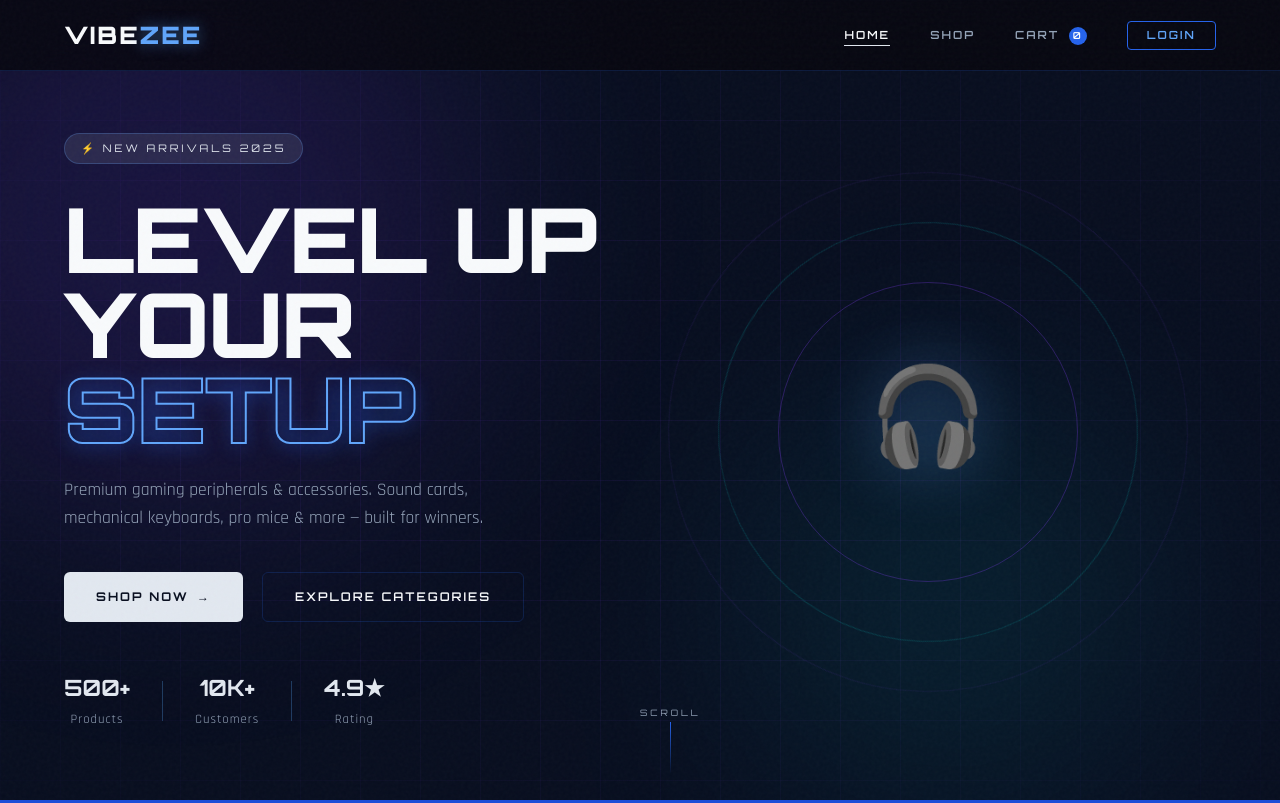
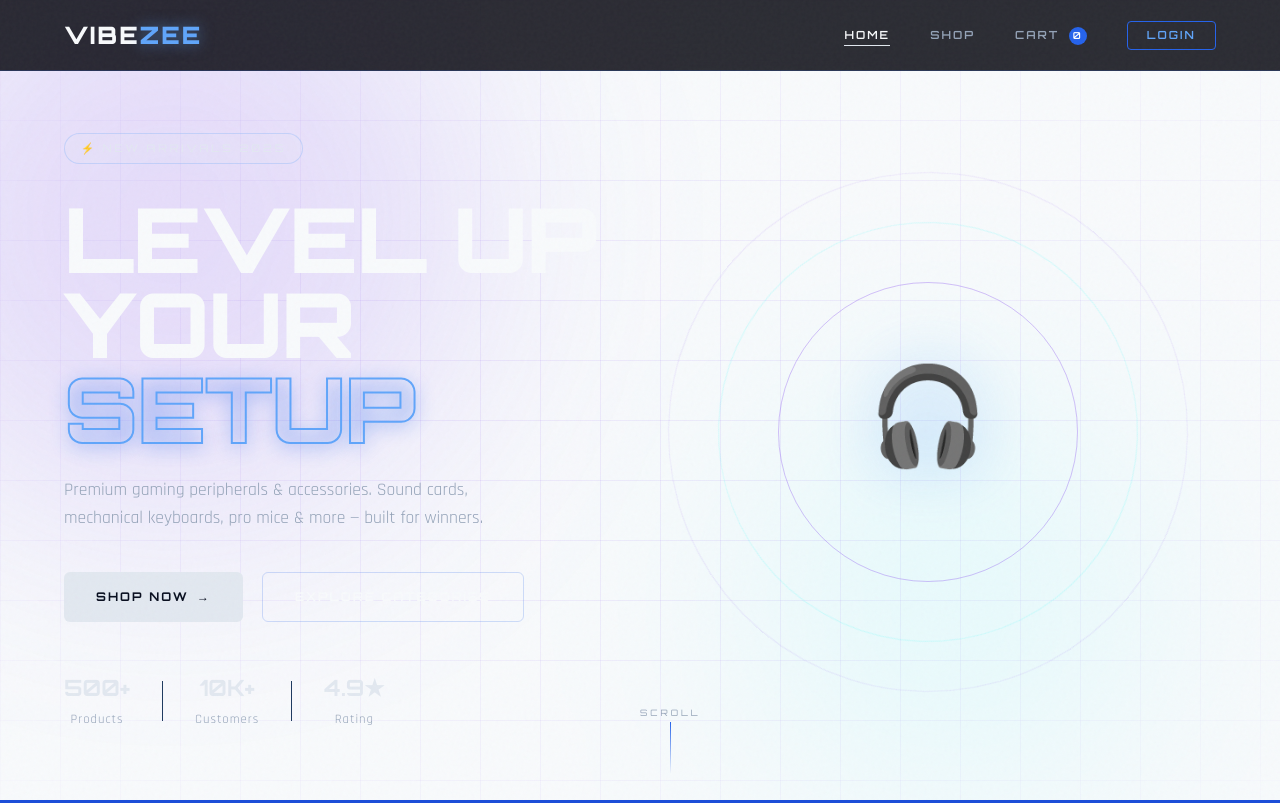
Before and after one commit to boexaw-ship-it/VibeZee, a plain HTML site: page index.html in a window 1280 px wide. Shown: the top 803 px of the page. Drawn offline with Linux system fonts and the light colour scheme.

Commit message:
Add files via upload

```diff
--- a/index.html
+++ b/index.html
@@ -21,7 +21,7 @@
   <link rel="stylesheet" href="css/style.css"/>
   <link href="https://fonts.googleapis.com/css2?family=Orbitron:wght@400;600;700;900&family=Rajdhani:wght@300;400;500;600;700&display=swap" rel="stylesheet"/>
 </head>
-<body>
+<body style="background:#f8fafc;">
 
   <!-- Noise overlay -->
   <div class="noise"></div>
```
Also changed, not shown: admin.html (+1 -1 lines), cart.html (+1 -1 lines), login.html (+1 -1 lines), shop.html (+1 -1 lines).
